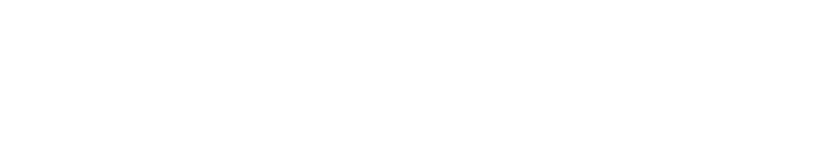
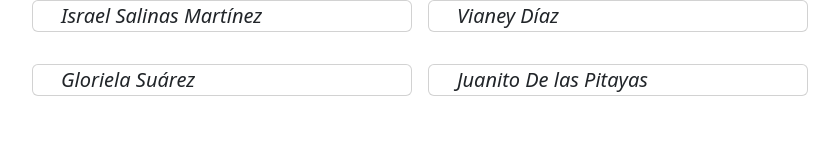
Before and after one commit to GloDelMar/JavaScriptClassGen33, a plain HTML site: page doce/javascriptWeb/index.html in a window 1280 px wide. Shown: the whole page, without its empty margins (38-877 px from the left). Drawn offline with nearby package versions, Linux system fonts and the light colour scheme.

Commit message:
tarea doce

```diff
--- a/doce/javascriptWeb/index.html
+++ b/doce/javascriptWeb/index.html
@@ -3,7 +3,7 @@
 <head>
     <meta charset="UTF-8">
     <meta name="viewport" content="width=device-width, initial-scale=1.0">
-    <title>Document</title>
+    <title>Lista de Nombres Completos</title>
     <link href="https://cdn.jsdelivr.net/npm/bootstrap@5.3.3/dist/css/bootstrap.min.css" rel="stylesheet" integrity="sha384-QWTKZyjpPEjISv5WaRU9OFeRpok6YctnYmDr5pNlyT2bRjXh0JMhjY6hW+ALEwIH" crossorigin="anonymous">
 </head>
 <body>
@@ -19,6 +19,6 @@
 
 
     <script src="https://cdn.jsdelivr.net/npm/bootstrap@5.3.3/dist/js/bootstrap.bundle.min.js" integrity="sha384-YvpcrYf0tY3lHB60NNkmXc5s9fDVZLESaAA55NDzOxhy9GkcIdslK1eN7N6jIeHz" crossorigin="anonymous"></script>
-    <script src="js/main.js"></script>
+    <script src="./js/main.js"></script>
 </body>
 </html>
--- a/doce/javascriptWeb/js/main.js
+++ b/doce/javascriptWeb/js/main.js
@@ -16,3 +16,30 @@ let koders = [
         lastname: "De las Pitayas"
     }
 ]
+
+
+let namesList = (entryObjet) => {
+    let {name, lastname} = entryObjet
+
+    let card = document.createElement("div")
+    card.classList.add("col-4", "card", "blog-card", "mb-3")
+
+    let cardNames = document.createElement("p")
+    cardNames.classList.add("m-0", "ps-3", "fs-5", "fst-italic")
+    let cardFullName = document.createTextNode(`${name} ${lastname}`)
+    cardNames.append(cardFullName)
+
+    card.append(cardNames)
+
+    return card
+
+}
+
+const printNames = (blogData, wrapperId) => {
+    let wrapper = document.getElementById(wrapperId);
+    blogData.forEach((entry) => {
+      let blogCard = namesList(entry);
+      wrapper.append(blogCard);
+    });}
+
+    printNames(koders, "card-wrapper")
```
